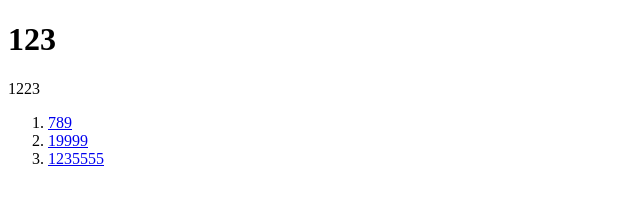
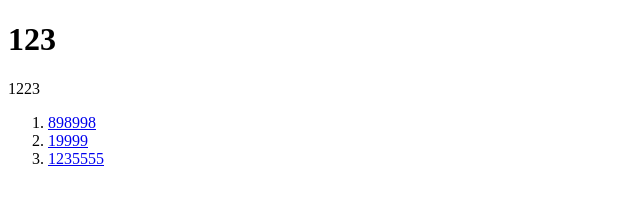
Before and after one commit to jason06286/gitText9, a plain HTML site: page index.html in a window 1280 px wide. Shown: the full height of the page, 0-640 px from the left. Drawn offline with Linux system fonts and the light colour scheme.

Commit message:
Update index.html

```diff
--- a/index.html
+++ b/index.html
@@ -10,7 +10,7 @@
     <p>1223</p>
     <ol>
         <li>
-            <a href="#">789</a>
+            <a href="#">898998</a>
         </li>
         <li>
             <a href="#">19999</a>
```
